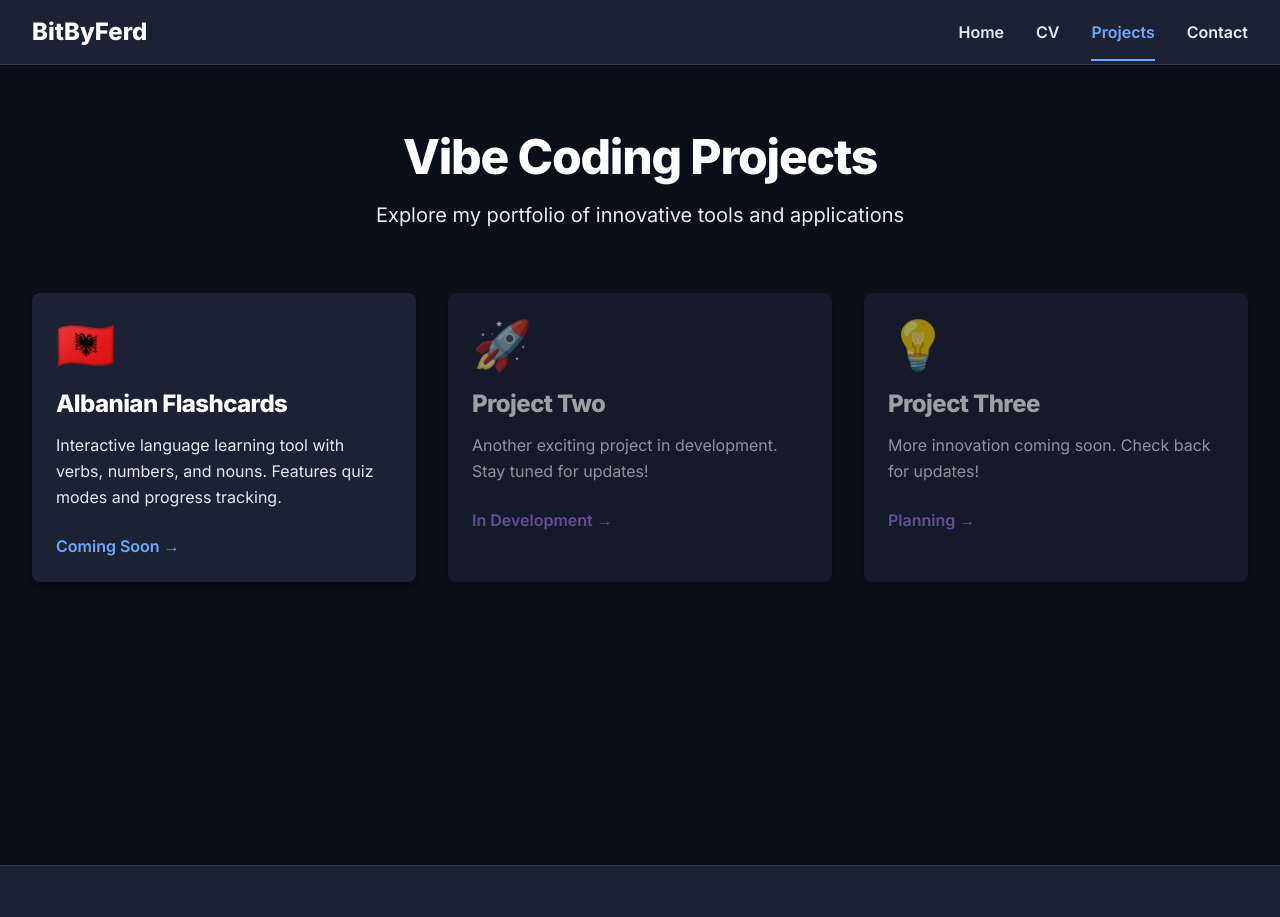
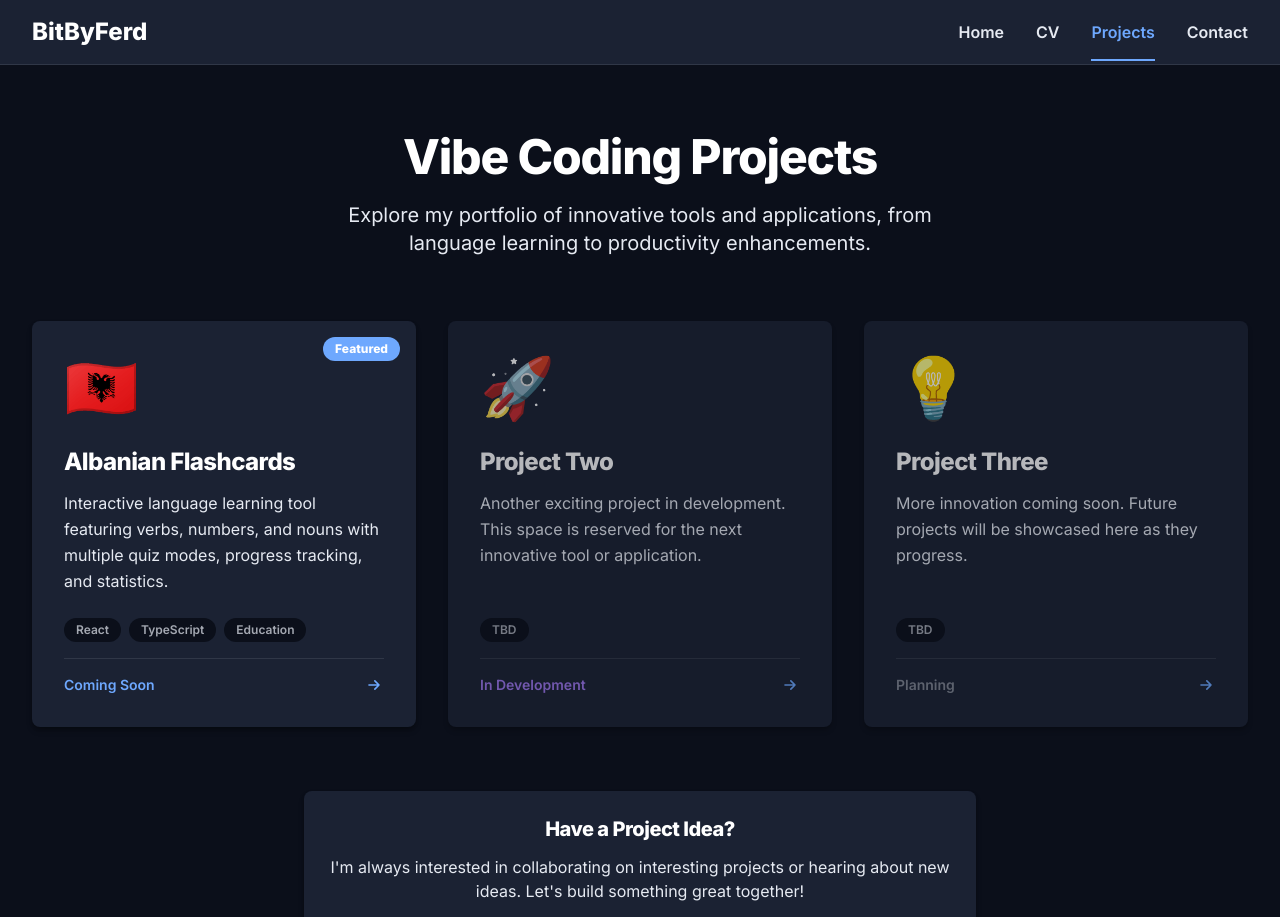
Before and after one commit to ferdcami/bitbyferd, a React (Vite) app: page /projects in a window 1280 px wide. Shown: the top 917 px of the page. Built offline with nearby package versions, Linux system fonts and the light colour scheme.

Commit message:
Phase 7: Enhance Projects page with polished card grid and featured project

```diff
--- a/src/pages/Projects.tsx
+++ b/src/pages/Projects.tsx
@@ -5,49 +5,132 @@ function Projects() {
       icon: '🇦🇱',
       title: 'Albanian Flashcards',
       description:
-        'Interactive language learning tool with verbs, numbers, and nouns. Features quiz modes and progress tracking.',
+        'Interactive language learning tool featuring verbs, numbers, and nouns with multiple quiz modes, progress tracking, and statistics.',
       status: 'Coming Soon',
       statusColor: 'text-brand-primary',
+      featured: true,
+      tags: ['React', 'TypeScript', 'Education'],
     },
     {
       id: 2,
       icon: '🚀',
       title: 'Project Two',
-      description: 'Another exciting project in development. Stay tuned for updates!',
+      description:
+        'Another exciting project in development. This space is reserved for the next innovative tool or application.',
       status: 'In Development',
       statusColor: 'text-brand-secondary',
-      opacity: 'opacity-60',
+      featured: false,
+      tags: ['TBD'],
     },
     {
       id: 3,
       icon: '💡',
       title: 'Project Three',
-      description: 'More innovation coming soon. Check back for updates!',
+      description:
+        'More innovation coming soon. Future projects will be showcased here as they progress.',
       status: 'Planning',
-      statusColor: 'text-brand-secondary',
-      opacity: 'opacity-60',
+      statusColor: 'text-brand-text/50',
+      featured: false,
+      tags: ['TBD'],
     },
   ];
 
   return (
     <div className="min-h-screen py-16">
       <div className="content-container">
+        {/* Header */}
         <div className="text-center mb-16">
           <h1 className="text-headline mb-4 text-brand-heading">Vibe Coding Projects</h1>
-          <p className="text-body-large text-brand-text">
-            Explore my portfolio of innovative tools and applications
+          <p className="text-body-large text-brand-text max-w-2xl mx-auto">
+            Explore my portfolio of innovative tools and applications, from language learning to
+            productivity enhancements.
           </p>
         </div>
 
+        {/* Projects Grid */}
         <div className="grid grid-cols-1 md:grid-cols-2 lg:grid-cols-3 gap-8">
           {projects.map(project => (
-            <div key={project.id} className={`card-hover ${project.opacity || ''}`}>
-              <div className="text-5xl mb-4">{project.icon}</div>
+            <div
+              key={project.id}
+              className={`group relative bg-brand-muted rounded-lg p-8 executive-shadow hover:executive-glow transition-all cursor-pointer flex flex-col ${
+                project.featured ? '' : 'opacity-70 hover:opacity-100'
+              }`}
+            >
+              {/* Featured Badge */}
+              {project.featured && (
+                <div className="absolute top-4 right-4 bg-brand-primary text-white text-xs font-bold px-3 py-1 rounded-full">
+                  Featured
+                </div>
+              )}
+
+              {/* Icon */}
+              <div className="text-6xl mb-6 group-hover:scale-110 transition-transform">
+                {project.icon}
+              </div>
+
+              {/* Title */}
               <h3 className="text-2xl font-bold text-brand-heading mb-3">{project.title}</h3>
-              <p className="text-brand-text mb-6 leading-relaxed">{project.description}</p>
-              <span className={`${project.statusColor} font-semibold`}>{project.status} →</span>
+
+              {/* Description */}
+              <p className="text-brand-text leading-relaxed mb-6 flex-grow">
+                {project.description}
+              </p>
+
+              {/* Tags */}
+              <div className="flex flex-wrap gap-2 mb-4">
+                {project.tags.map(tag => (
+                  <span
+                    key={tag}
+                    className="text-xs px-3 py-1 bg-brand-bg rounded-full text-brand-text/70 font-semibold"
+                  >
+                    {tag}
+                  </span>
+                ))}
+              </div>
+
+              {/* Status with Arrow */}
+              <div className="flex items-center justify-between pt-4 border-t border-brand-text/10">
+                <span className={`${project.statusColor} font-semibold text-sm`}>
+                  {project.status}
+                </span>
+                <svg
+                  className="w-5 h-5 text-brand-primary group-hover:translate-x-2 transition-transform"
+                  fill="none"
+                  stroke="currentColor"
+                  viewBox="0 0 24 24"
+                >
+                  <path
+                    strokeLinecap="round"
+                    strokeLinejoin="round"
+                    strokeWidth={2}
+                    d="M13 7l5 5m0 0l-5 5m5-5H6"
+                  />
+                </svg>
+              </div>
             </div>
           ))}
+        </div>
+
+        {/* Call to Action */}
+        <div className="mt-16 text-center">
+          <div className="card inline-block max-w-2xl">
+            <h3 className="text-xl font-bold text-brand-heading mb-3">Have a Project Idea?</h3>
+            <p className="text-brand-text mb-6">
+              I'm always interested in collaborating on interesting projects or hearing about new
+              ideas. Let's build something great together!
+            </p>
+            <a href="/contact" className="btn-primary inline-flex items-center gap-2">
+              Get in Touch
+              <svg className="w-5 h-5" fill="none" stroke="currentColor" viewBox="0 0 24 24">
+                <path
+                  strokeLinecap="round"
+                  strokeLinejoin="round"
+                  strokeWidth={2}
+                  d="M13 7l5 5m0 0l-5 5m5-5H6"
+                />
+              </svg>
+            </a>
+          </div>
         </div>
       </div>
     </div>
```
